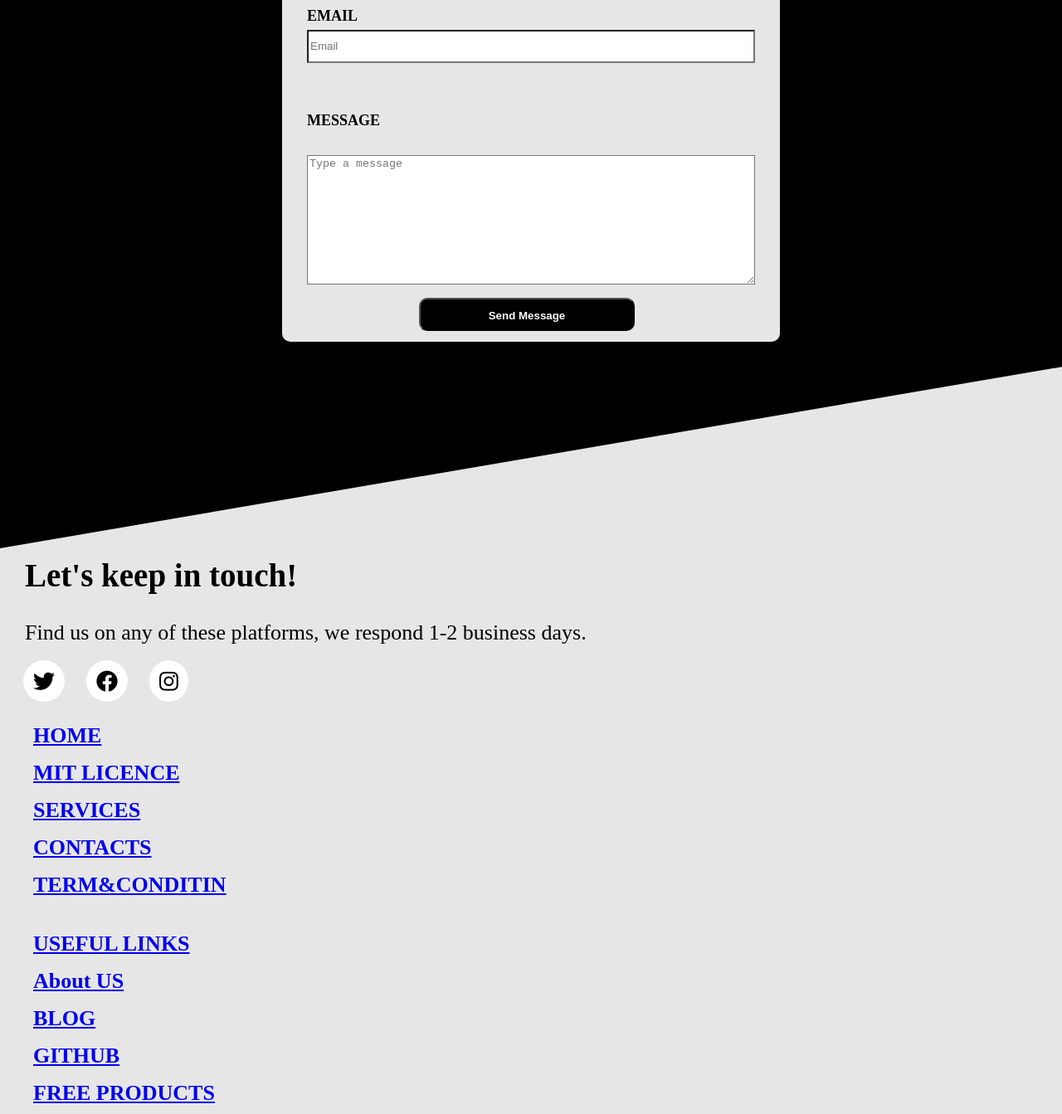
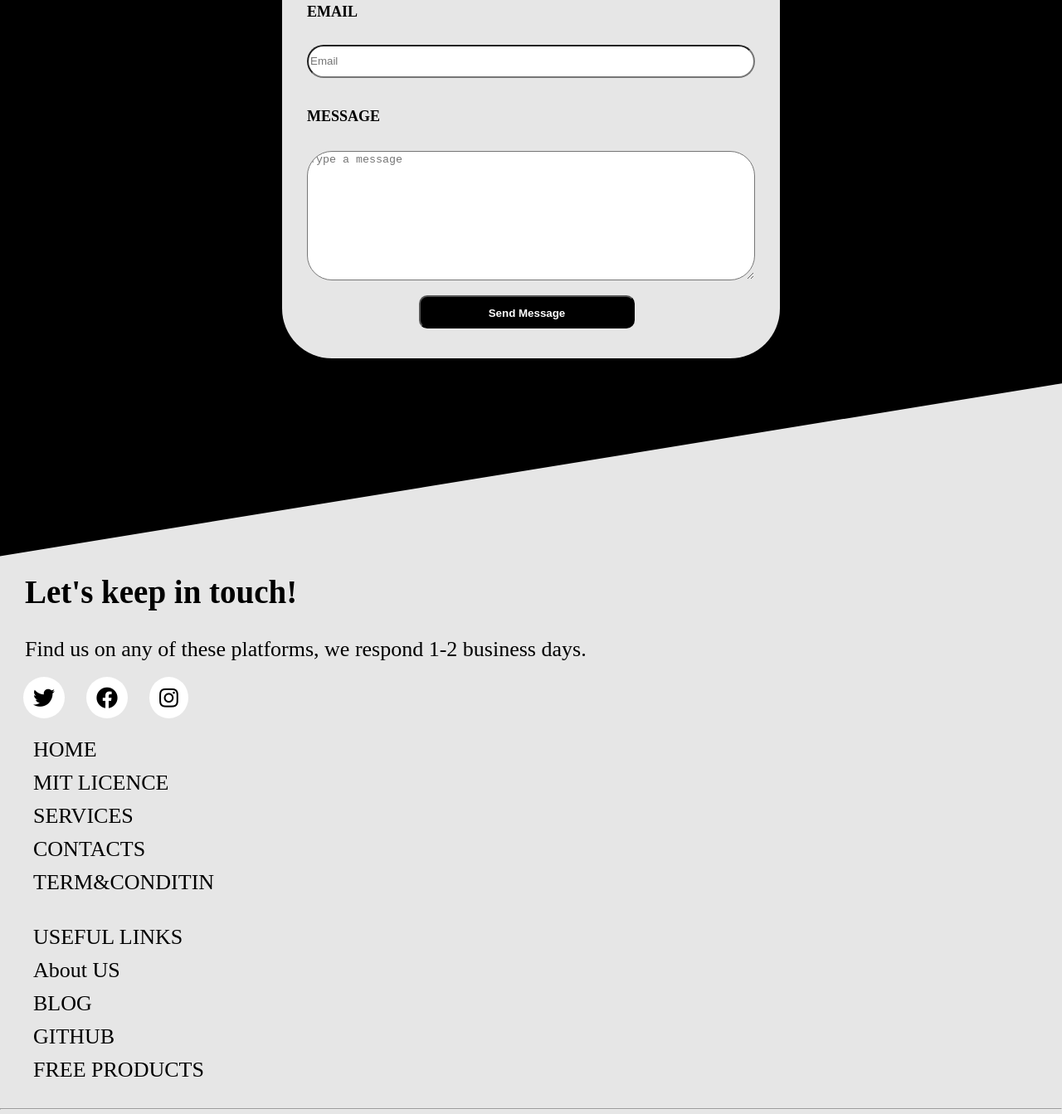
Before and after one commit to MarwenLabidi/HEARING-AID-REPAIR-SHOP, a website built with Vite: page index.html in a window 1280 px wide. Shown: the part 5860-7203 px from the top of the page at 83% size. Built offline with nearby package versions, Linux system fonts and the light colour scheme; some packages are replaced by stand-ins of ours.

Commit message:
#code #css : i re-design the contact form

```diff
--- a/index.html
+++ b/index.html
@@ -154,7 +154,7 @@
       <div class="thirdPart_section-three">
         <div data-aos="fade-in" class="thirdPart_section-three_constactME">
           <h3>Want to work with us?</h3>
-          <p class="topForm">Complete this form and we will get back to you in 24 hours.</p>
+          <p class="topForm formDescriptin">Complete this form and we will get back to you in 24 hours.</p>
           <form action="" method="post">
             <label class="topForm" for="FULLNAME">FULL NAME</label><br>
             <input class="topForm" type="text" name="name" placeholder="FULL NAME"><br>
@@ -184,20 +184,20 @@
         <div class="footer_section-two">
           <div class="footer_section-two_navigation1">
             <ul>
-              <li><a href="#">HOME</a></li>
-              <li><a href="#">MIT LICENCE</a></li>
-              <li><a href="#">SERVICES</a></li>
-              <li><a href="#">CONTACTS</a></li>
-              <li><a href="#">TERM&CONDITIN</a></li>
+              <li>HOME</li>
+              <li>MIT LICENCE </li>
+              <li>SERVICES </li>
+              <li>CONTACTS</li>
+              <li>TERM&CONDITIN</li>
             </ul>
           </div>
           <div class="footer_section-two_navigation2">
             <ul>
-              <li><a href="#">USEFUL LINKS</a></li>
-              <li><a href="#">About US</a></li>
-              <li><a href="#">BLOG</a></li>
-              <li><a href="#">GITHUB</a></li>
-              <li><a href="#">FREE PRODUCTS</a></li>
+              <li>USEFUL LINKS</li>
+              <li>About US</li>
+              <li>BLOG</li>
+              <li>GITHUB</li>
+              <li>FREE PRODUCTS</li>
             </ul>
           </div>
       </div>
--- a/src/css/footer.css
+++ b/src/css/footer.css
@@ -26,8 +26,7 @@ footer{
 
 .footer_section-two ul{
 	list-style:none;
-	line-height: 45px;
-	font-weight:bold;
+	line-height: 40px;
 }
 .developer{
 	text-align:center;
--- a/src/css/thirdPart.css
+++ b/src/css/thirdPart.css
@@ -24,19 +24,25 @@
 	background-color:var(--clr_grey_light);
 	opacity:0.9;
 	color:black;
-	border-radius:10px;
+	border-radius:60px;
 	height:180vw;
-	max-height:670px;
+	max-height:690px;
 	max-width:600px;
 	min-width:305px;
 	min-height:655px;
 	margin:0 auto;
 	display:grid;
 	margin-top:30px;
+	min-width:300px;
 }
 .topForm{
 	position:relative;
-	top:-45px;
+	top:-32px;
+}
+.formDescriptin{
+	margin:0px 50px;
+	top:-18px;
+	color:var(--clr_grey);
 }
 .thirdPart_section-three_constactME input{
 	width:100%;
@@ -44,11 +50,16 @@
 	background-color:var(--clr_white);
 	height:40px;
 	top:-70px;
+	border-radius:30px;
+	position:relative;
+	top:-34px;
 }
 textarea{
 	width:100%;
 	margin-top:30px;
 	background-color:var(--clr_white);
+	border-radius:30px;
+
 }
 .thirdPart label{
 	font-size:18px;
@@ -70,6 +81,8 @@ textarea{
 	padding:12px;
 	font-weight:bold;
 	margin-top:10px;
+	top:-30px;
+	min-width:125px;
 
 }
 
```
